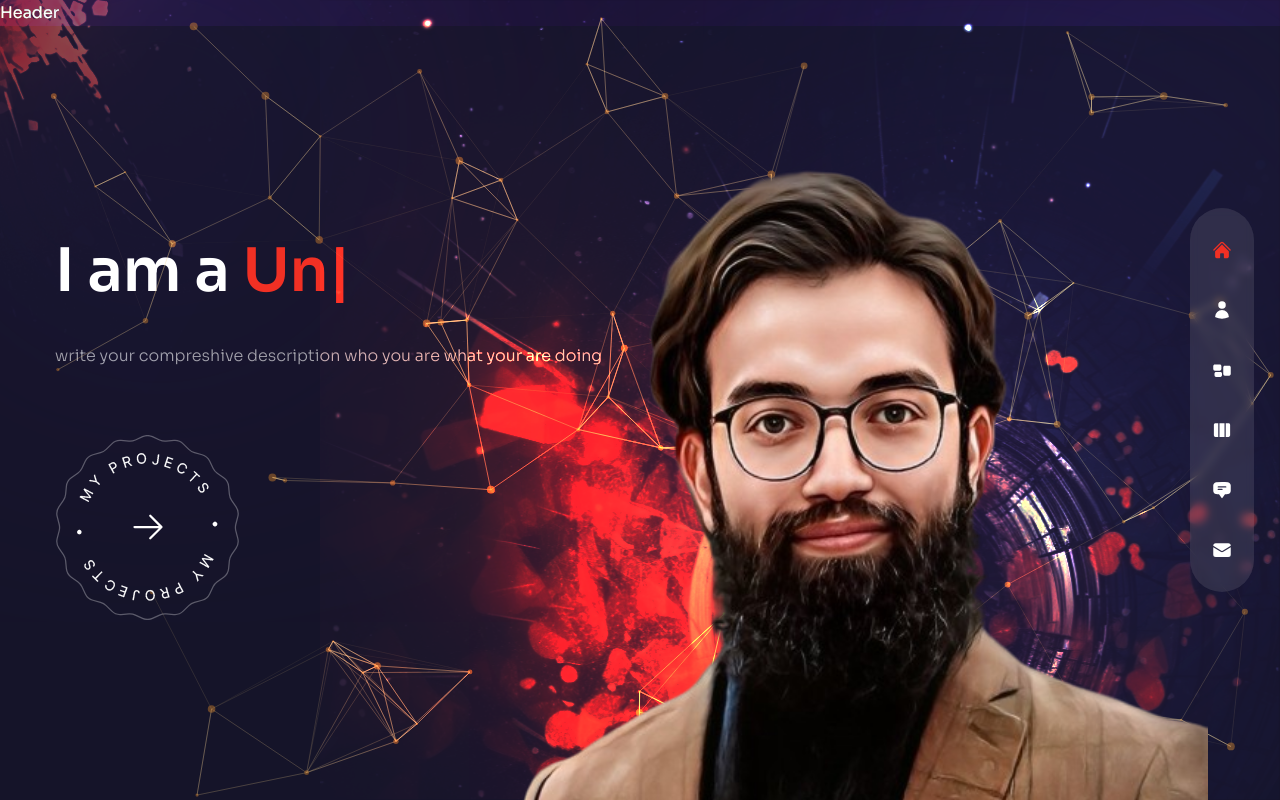
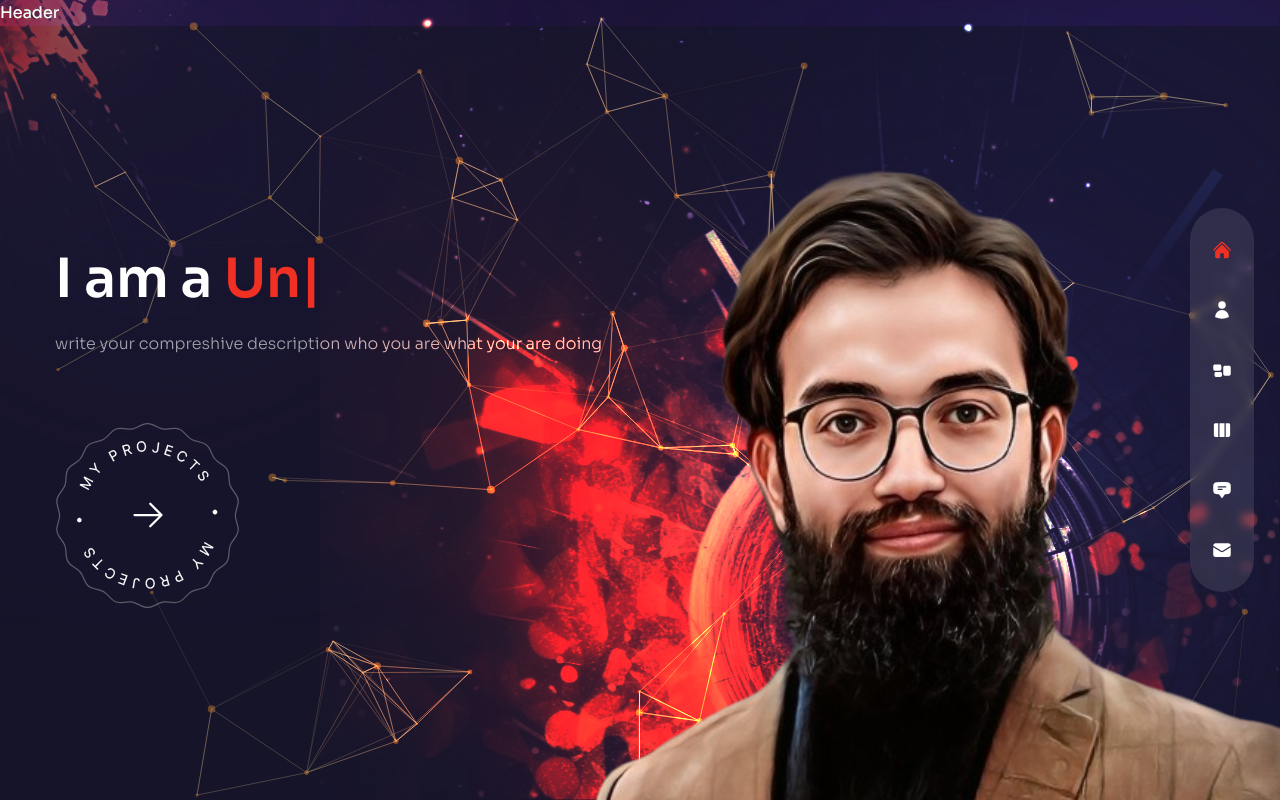
Before and after one commit to nawaz-72/MyPortfolio, a Next.js app: page / in a window 1280 px wide. Built offline with nearby package versions, Linux system fonts and the light colour scheme.

Commit message:
hero section completed

```diff
--- a/pages/index.js
+++ b/pages/index.js
@@ -18,7 +18,7 @@ const Home = () => {
             initial="hidden"
             animate="show"
             exit="hidden"
-            className="h1"
+            className="h2 xxl:h1"
           >
           I am a {' '}
             <Typed
@@ -31,8 +31,6 @@ const Home = () => {
               typeSpeed={50} // You can customize the typing speed if needed
               backSpeed={30} // You can customize the backspacing speed if needed
               loop
-              showCursor
-              cursorChar="|"
             />
             {/* Transforming Ideas <br />
             Into <span className="text-accent">Digital Reality</span> */}
@@ -61,7 +59,7 @@ const Home = () => {
         </div>
       </div>
       <div className="w-[1200px] h-full absolute right-0 bottom-0 ">
-        <div className="bg-none xl:bg-explosion xl:bg-cover xl:bg-right xl:bg-no-repeat w-[80%] h-full absolute mix-blend-color-dodge translate-z-0 right-0 2xl:-right-[9%] "></div>
+        <div className="bg-none xl:bg-explosion xl:bg-cover xl:bg-right xl:bg-no-repeat w-[80%] h-full xxl:h-[70vh] absolute mix-blend-color-dodge translate-z-0 right-0 xxl:-right-[9%] xxl:bottom-0"></div>
         <ParticlesContainer />
         <motion.div
           variants={fadeIn("up", 0.6)}
@@ -69,7 +67,7 @@ const Home = () => {
           animate="show"
           exit="hidden"
           transition={{ duration: 1, ease: "easeInOut" }}
-          className="w-full h-full max-w-[737px] max-h-[678px] absolute -bottom-32 lg:bottom-0 lg:right-[6%] 2xl:right-[12%]"
+          className="w-full h-full max-w-[737px] max-h-[678px] absolute -bottom-32 lg:bottom-0 lg:right-[6%] xl:right-0"
         >
           <Avatar />
         </motion.div>
--- a/styles/globals.css
+++ b/styles/globals.css
@@ -26,10 +26,10 @@
     @apply w-full h-screen overflow-hidden;
   }
   .h1 {
-    @apply text-[35px] leading-tight md:text-[60px] md:leading-[1.3] mb-8 font-semibold;
+    @apply text-[30px] leading-tight md:text-[60px] md:leading-[1.3] mb-8 font-semibold;
   }
   .h2 {
-    @apply text-[35px] leading-tight md:text-[54px] md:leading-[1.3] mb-4 font-semibold;
+    @apply text-[25px] leading-tight md:text-[54px] md:leading-[1.3] mb-4 font-semibold;
   }
   p {
     @apply leading-[1.8] text-white/60 font-light;
--- a/tailwind.config.js
+++ b/tailwind.config.js
@@ -19,6 +19,7 @@ module.exports = {
       md: '768px',
       lg: '960px',
       xl: '1200px',
+      xxl: '1600px',
     },
     extend: {
       colors: {
```
